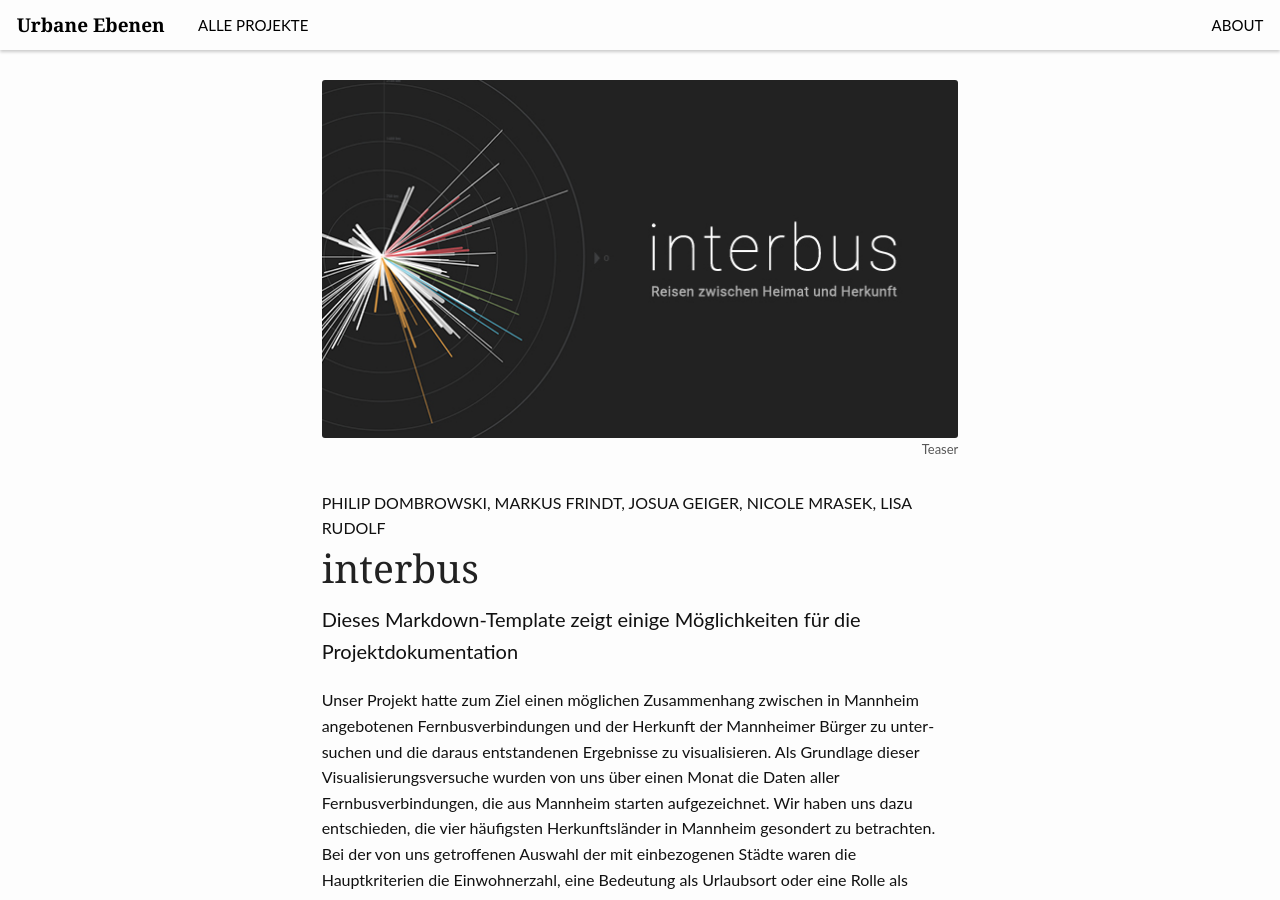
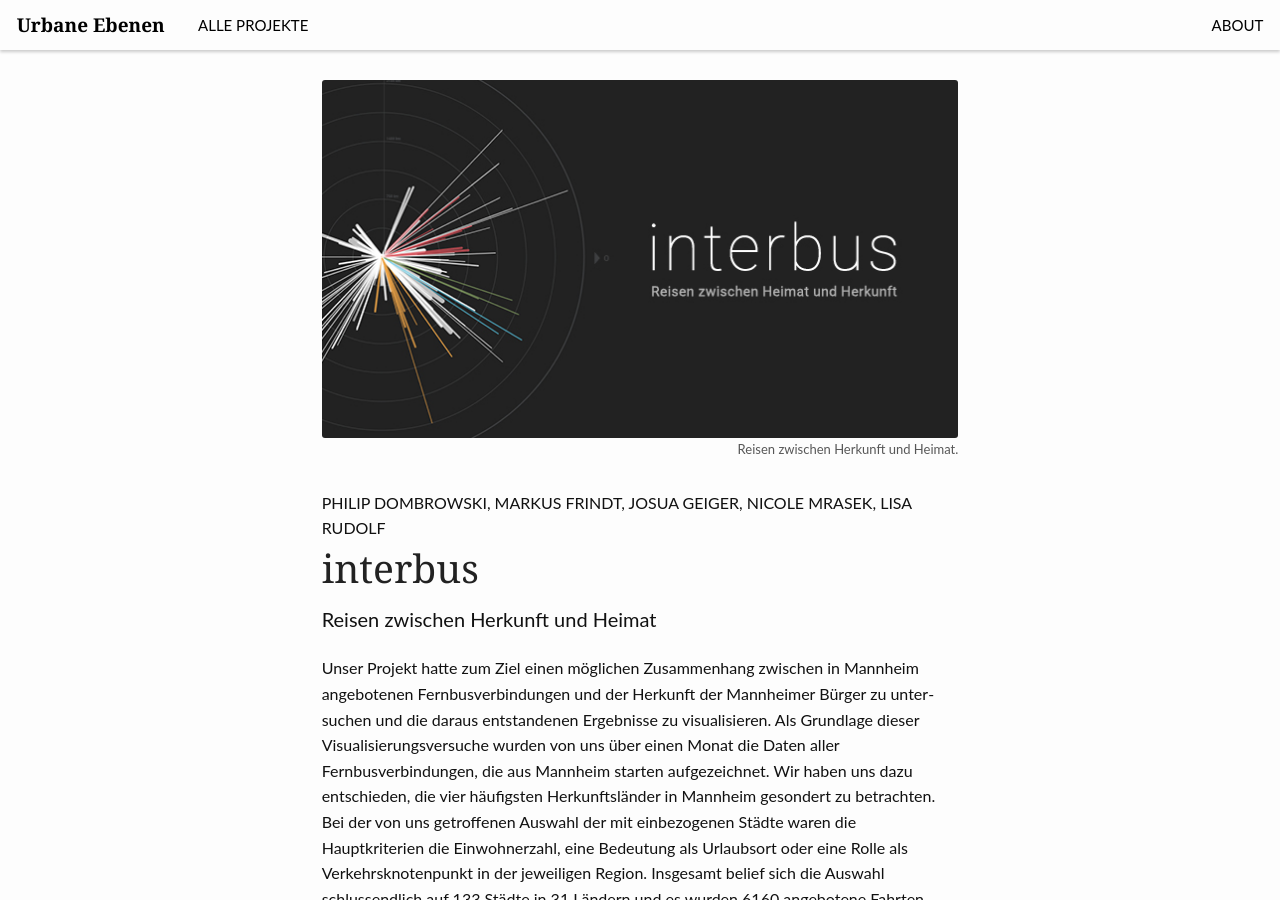
Before and after one commit to tillnagel/gdv-website, a Jekyll site: the page built from _posts/projects/2017-01-28-interbus.md, in a window 1280 px wide and 900 px high. Built offline with Jekyll 4.4.1, drawn with Linux system fonts in a browser that asks for light colours.

Commit message:
Update 2017-01-28-interbus.md

````diff
--- a/_posts/projects/2017-01-28-interbus.md
+++ b/_posts/projects/2017-01-28-interbus.md
@@ -2,14 +2,14 @@
 layout: page
 title:  "interbus"
 subheadline: Reisen zwischen Herkunft und Heimat
-teaser: "Dieses Markdown-Template zeigt einige Möglichkeiten für die Projektdokumentation"
+teaser: "Reisen zwischen Herkunft und Heimat"
 header: no
 show_meta: false
 categories:
     - projects
 image:
     title: interbus/teaser.jpg
-    caption: Teaser
+    caption: Reisen zwischen Herkunft und Heimat.
 author: Philip Dombrowski, Markus Frindt, Josua Geiger, Nicole Mrasek, Lisa Rudolf
 ---
 
@@ -36,6 +36,7 @@ Um trotz fehlender Schnittstelle an Daten zu kommen haben wir einen eigenen Craw
 Bevor jedoch die Daten erhoben werden konnten, mussten Zielstation innerhalb Europas festgelegt werden. Im Endeffekt belief es sich dann auf 133 Ziele, wobei wir auf eine gleichmäßige Verteilung innerhalb Europas geachtet haben. Zu den Geodaten eines einzelnen Ziels haben wir noch zusätzlich Informationen beigefügt, die für die spätere Visualisierung eventuell von Nützen sein konnten.
 
 Hier ein Beispiel für das Datenschema eines einzelnen Ziels:
+
 ```javascript
 {
     "NameTo":"Prag, Tschechische Republik",
@@ -47,6 +48,7 @@ Hier ein Beispiel für das Datenschema eines einzelnen Ziels:
     "Population":1247000
 }
 ```
+
 Die Zeitspanne, für die wir die Fernbusverbindungen zu den einzelnen Stationen erhoben haben, war vom 16.12.2016 - 13.01.2017. Wir einigten uns für nur einen Monat, weil wir uns dann sicher sein konnten, dass die Daten stimmig waren.
 
 Um uns keinen Ärger mit [CheckMyBus](http://www.checkmybus.de) einzuhandeln implementierten wir den Crawler so, dass er zwischen jedem Request 3 Sekunden wartet. Aufgrund dieser Netiquette dauerte die Datenerhebung ca. 4 Stunden. Als Ergebnis der Erhebung hatten wir dann eine 3 MB große JSON-Datei mit den einzelnen Verbindungen.
````
